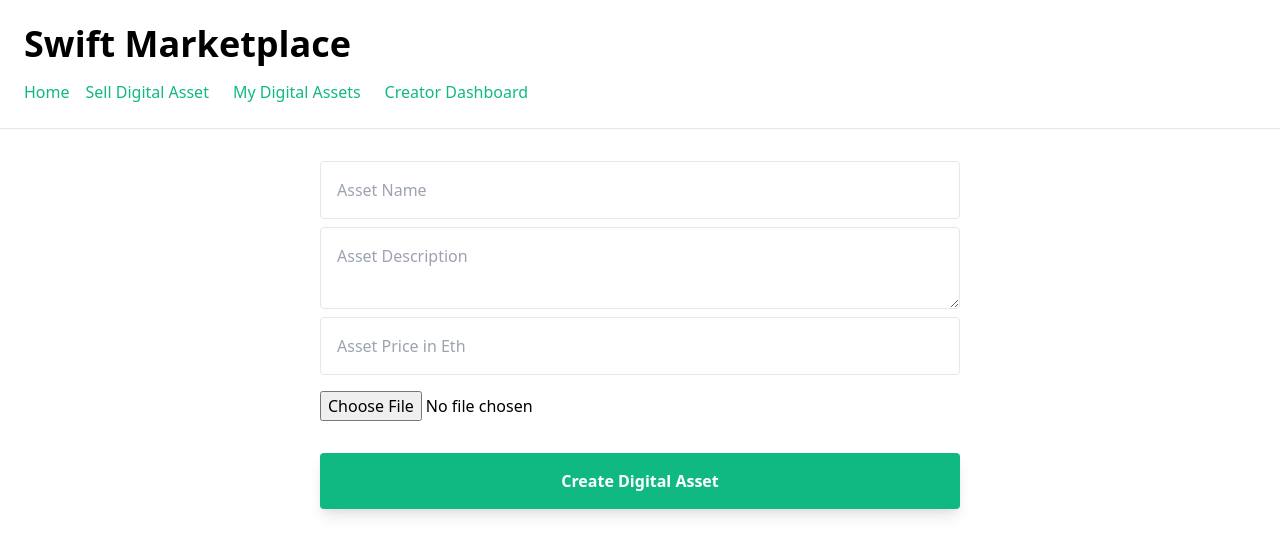
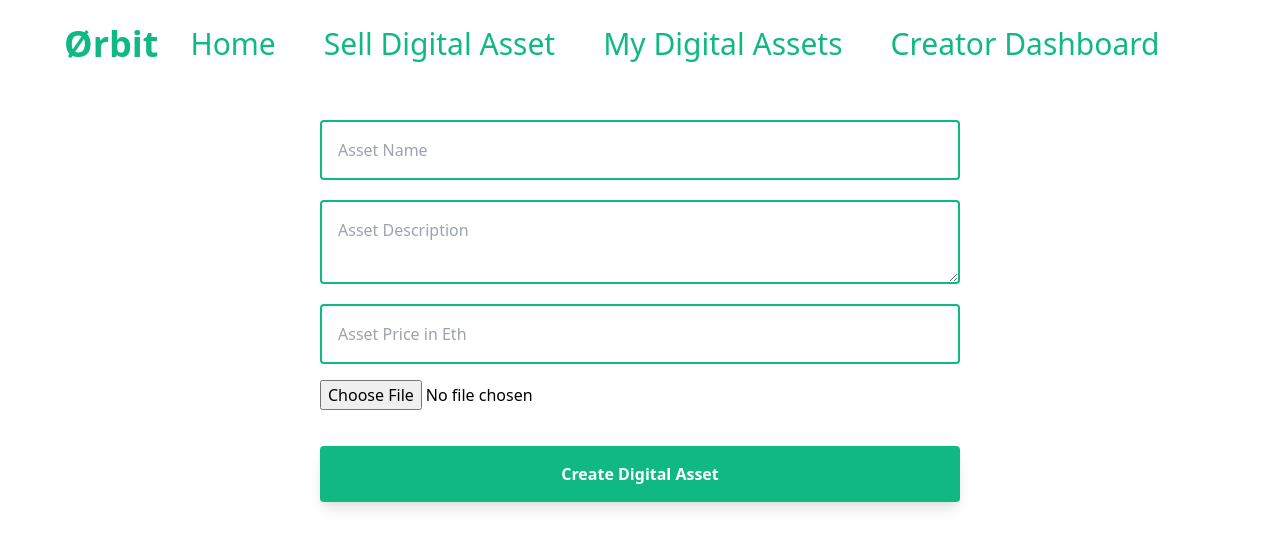
Before and after one commit to JustinGuo13/Orbit, a Next.js app: page /create-item in a window 1280 px wide. Shown: the top 554 px of the page. Built offline with nearby package versions, Linux system fonts and the light colour scheme; what ipfs-http-client would draw is missing.

Commit message:
Style front end

```diff
--- a/config.js
+++ b/config.js
@@ -1,2 +1,2 @@
-export const nftaddress = '0xa1bB1cF6B9A5B77c8a670925601378Cb57B7C824';
-export const nftmarketaddress = '0x4DdE6C81a4948Cdb6faC4cA2bc6D23BB9005CD53';
+export const nftaddress = '0xe7f1725E7734CE288F8367e1Bb143E90bb3F0512';
+export const nftmarketaddress = '0x5FbDB2315678afecb367f032d93F642f64180aa3';
--- a/pages/_app.js
+++ b/pages/_app.js
@@ -4,21 +4,45 @@ import Link from 'next/link';
 function MyApp({ Component, pageProps }) {
 	return (
 		<div>
-			<nav className="border-b p-6">
-				<p className="text-4xl font-bold">Swift Marketplace</p>
-				<div className="flex mt-4">
+			<nav className="flex md:items-center justify-between flex-wrap bg-teal-500 p-6">
+				<div className="flex items-center flex-shrink-0 text-white mr-6">
+					<svg
+						class="fill-current h-8 w-8 mr-2"
+						width="54"
+						height="54"
+						viewBox="0 0 54 54"
+						xmlns="http://www.w3.org/2000/svg"
+					>
+						<path d="M13.5 22.1c1.8-7.2 6.3-10.8 13.5-10.8 10.8 0 12.15 8.1 17.55 9.45 3.6.9 6.75-.45 9.45-4.05-1.8 7.2-6.3 10.8-13.5 10.8-10.8 0-12.15-8.1-17.55-9.45-3.6-.9-6.75.45-9.45 4.05zM0 38.3c1.8-7.2 6.3-10.8 13.5-10.8 10.8 0 12.15 8.1 17.55 9.45 3.6.9 6.75-.45 9.45-4.05-1.8 7.2-6.3 10.8-13.5 10.8-10.8 0-12.15-8.1-17.55-9.45-3.6-.9-6.75.45-9.45 4.05z" />
+					</svg>
+					<Link href="/" class="font-semibold text-xl tracking-tight">
+						<a className="text-4xl font-bold text-green-500">Ørbit</a>
+					</Link>
+
+					<div class="w-full block flex-grow lg:flex lg:items-center lg:w-auto">
+						<div class="lg:flex-grow">
 							<Link href="/">
-						<a className="mr-4 text-green-500">Home</a>
+								<a class="block mt-4 mx-8 lg:inline-block lg:mt-0 text-3xl text-green-500 hover:text-red-500  mr-4">
+									Home
+								</a>
 							</Link>
 							<Link href="/create-item">
-						<a className="mr-6 text-green-500">Sell Digital Asset</a>
+								<a class="block mt-4 mx-8 lg:inline-block lg:mt-0 text-3xl text-green-500 hover:text-red-500  mr-4">
+									Sell Digital Asset
+								</a>
 							</Link>
 							<Link href="/my-assets">
-						<a className="mr-6 text-green-500">My Digital Assets</a>
+								<a class="block mt-4 mx-8 lg:inline-block lg:mt-0 text-3xl text-green-500 hover:text-red-500 mr-4 ">
+									My Digital Assets
+								</a>
 							</Link>
 							<Link href="/creator-dashboard">
-						<a className="mr-6 text-green-500">Creator Dashboard</a>
+								<a class="block mt-4 mx-8 lg:inline-block lg:mt-0 text-3xl text-green-500 hover:text-red-500 ">
+									Creator Dashboard
+								</a>
 							</Link>
+						</div>
+					</div>
 				</div>
 			</nav>
 			<Component {...pageProps} />
--- a/pages/create-item.js
+++ b/pages/create-item.js
@@ -79,24 +79,24 @@ export default function CreateItem() {
 			<div className="w-1/2 flex flex-col pb-12">
 				<input
 					placeholder="Asset Name"
-					className="mt-8 border rounded p-4"
+					className="mt-8 border-2 rounded border-green-500 p-4"
 					onChange={(e) => updateFormInput({ ...formInput, name: e.target.value })}
 				/>
 				<textarea
 					placeholder="Asset Description"
-					className="mt-2 border rounded p-4"
+					className="mt-5 border-2 rounded border-green-500 p-4"
 					onChange={(e) => updateFormInput({ ...formInput, description: e.target.value })}
 				/>
 				<input
 					placeholder="Asset Price in Eth"
-					className="mt-2 border rounded p-4"
+					className="mt-5 border-2 rounded border-green-500 p-4"
 					onChange={(e) => updateFormInput({ ...formInput, price: e.target.value })}
 				/>
 				<input type="file" name="Asset" className="my-4" onChange={onChange} />
 				{fileUrl && <img className="rounded mt-4" width="350" src={fileUrl} />}
 				<button
 					onClick={createMarket}
-					className="font-bold mt-4 bg-green-500 text-white rounded p-4 shadow-lg"
+					className="font-bold mt-5 bg-green-500 text-white rounded p-4 shadow-lg hover:bg-green-600"
 				>
 					Create Digital Asset
 				</button>
--- a/pages/index.js
+++ b/pages/index.js
@@ -16,9 +16,7 @@ export default function Home() {
 	}, []);
 	async function loadNFTs() {
 		/* create a generic provider and query for unsold market items */
-		const provider = new ethers.providers.JsonRpcProvider(
-			'https://matic-mumbai.chainstacklabs.com'
-		);
+		const provider = new ethers.providers.JsonRpcProvider();
 		const tokenContract = new ethers.Contract(nftaddress, NFT.abi, provider);
 		const marketContract = new ethers.Contract(nftmarketaddress, Market.abi, provider);
 		const data = await marketContract.fetchMarketItems();
```
Lines whose indentation alone changed are shown as unchanged.
